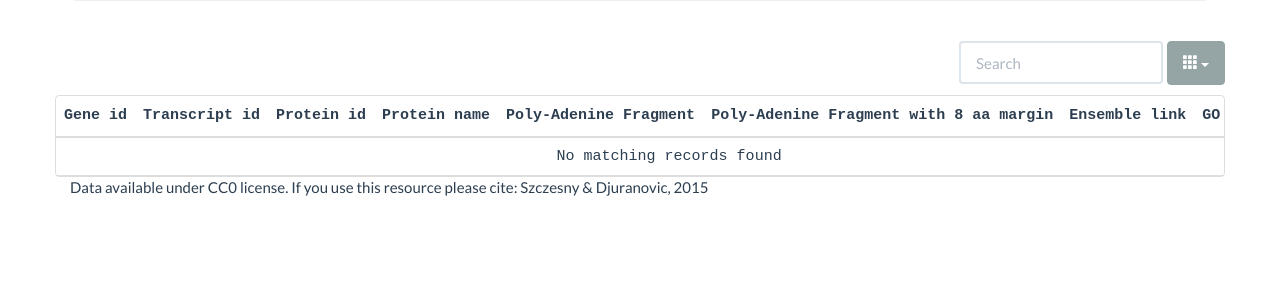
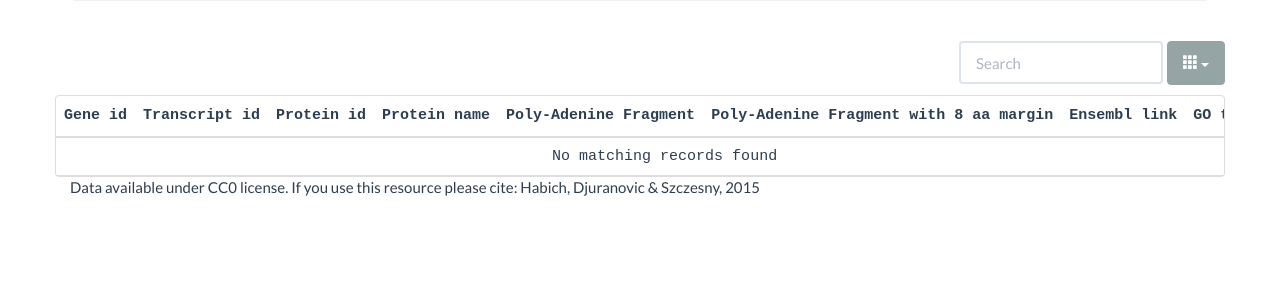
Before and after one commit to habich/PATACSDB, a Flask app: page /database/1 in a window 1280 px wide. Shown: the part 396-691 px from the top of the page. Run offline with Flask 2, Linux system fonts and the light colour scheme; data that the repository does not hold is empty; some libraries are stand-ins or nearby versions.

Commit message:
Fixing typos.

```diff
--- a/PATACSDB/templates/layout.html
+++ b/PATACSDB/templates/layout.html
@@ -47,7 +47,7 @@
       </div>
 
       <footer class="footer">
-        <p>Data available under CC0 license. If you use this resource please cite: Szczesny & Djuranovic, 2015</p>
+        <p>Data available under CC0 license. If you use this resource please cite: Habich, Djuranovic & Szczesny, 2015</p>
       </footer>
     </div> <!-- /container -->
 
--- a/PATACSDB/templates/organism.html
+++ b/PATACSDB/templates/organism.html
@@ -16,7 +16,7 @@
         <th data-field="protein_name">Protein name</th>
         <th data-field="AAA_sequence">Poly-Adenine Fragment</th>
         <th data-field="AAA_hem_sequence">Poly-Adenine Fragment with 8 aa margin</th>
-        <th data-field="ensembl_link" data-formatter="linkFormatter">Ensemble link</th>
+        <th data-field="ensembl_link" data-formatter="linkFormatter">Ensembl link</th>
         <th data-field="GO_ids">GO terms</th>
     </tr>
     </thead>
```
